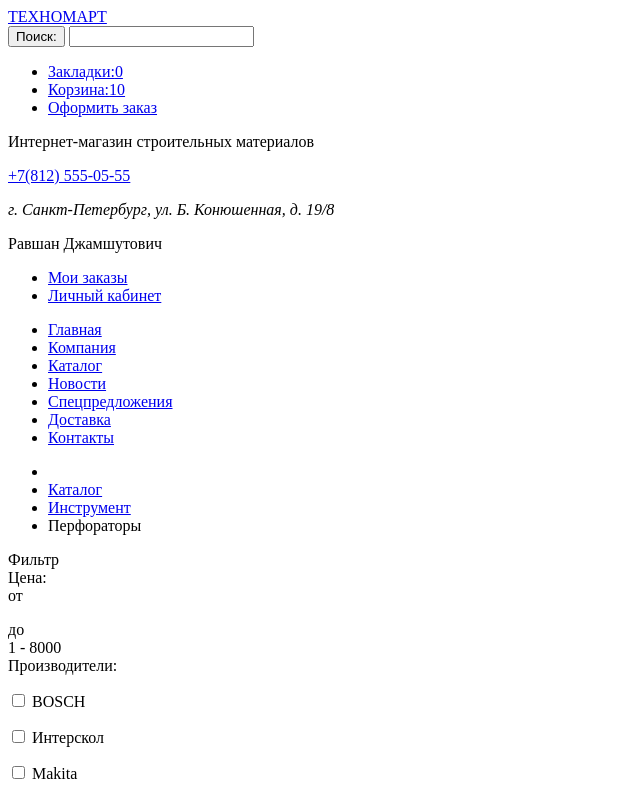
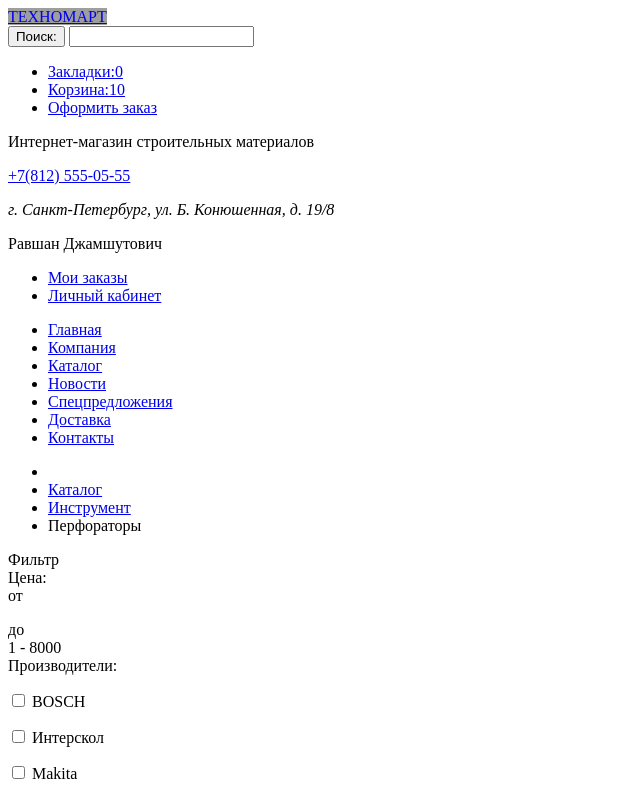
Before and after one commit to rave82/820967-technomart-28, a plain HTML site: page catalog.html in a window 1280 px wide. Shown: the top 798 px of the page, without its empty margins (0-640 px from the left). Drawn offline with Linux system fonts and the light colour scheme; grey boxes are pictures that could not be loaded.

Commit message:
Update catalog.html

```diff
--- a/catalog.html
+++ b/catalog.html
@@ -8,7 +8,7 @@
         <header>
             <section>
                 <div>
-                    <a href="https://htmlacademy-htmlcss.github.io/820967-technomart-28/9/">ТЕХНОМАРТ</a>
+                    <a href="https://htmlacademy-htmlcss.github.io/820967-technomart-28/10/" style="background-image: url('https://htmlacademy-htmlcss.github.io/820967-technomart-28/10/bg_header_logo.png')">ТЕХНОМАРТ</a>
                 </div>
                 <div>
                     <form action="#">
@@ -60,7 +60,7 @@
                 <div>
                     <ul>
                         <li>
-                            <a href="https://htmlacademy-htmlcss.github.io/820967-technomart-28/9/">Главная</a>
+                            <a href="https://htmlacademy-htmlcss.github.io/820967-technomart-28/10/">Главная</a>
                         </li>
                         <li>
                             <a href="#">Компания</a>
@@ -88,7 +88,7 @@
             <div>
                 <ul>
                     <li>
-                        <a href="https://htmlacademy-htmlcss.github.io/820967-technomart-28/9/"></a>
+                        <a href="https://htmlacademy-htmlcss.github.io/820967-technomart-28/10/"></a>
                     </li>
                     <li>
                         <a href="#"><span>Каталог</span></a>
@@ -340,18 +340,18 @@
             <section>
                 <div>
                     <div>
-                        <a href="https://htmlacademy-htmlcss.github.io/820967-technomart-28/9/">Техномарт</a>
+                        <a href="https://htmlacademy-htmlcss.github.io/820967-technomart-28/10/" style="background-image: url('https://htmlacademy-htmlcss.github.io/820967-technomart-28/10/bg_footer_logo.png')">Техномарт</a>
                     </div>
                     <div>
                         <ul>
                             <li>
-                                <a href="https://htmlacademy-htmlcss.github.io/820967-technomart-28/9/">Компания</a>
+                                <a href="#">Компания</a>
                             </li>
                             <li>
                                 <a href="#">Новости</a>
                             </li>
                             <li>
-                                <a href="https://htmlacademy-htmlcss.github.io/820967-technomart-28/9/catalog.html">Каталог</a>
+                                <a href="https://htmlacademy-htmlcss.github.io/820967-technomart-28/10/catalog.html">Каталог</a>
                             </li>
                             <li>
                                 <a href="#">Доставка</a>
```
